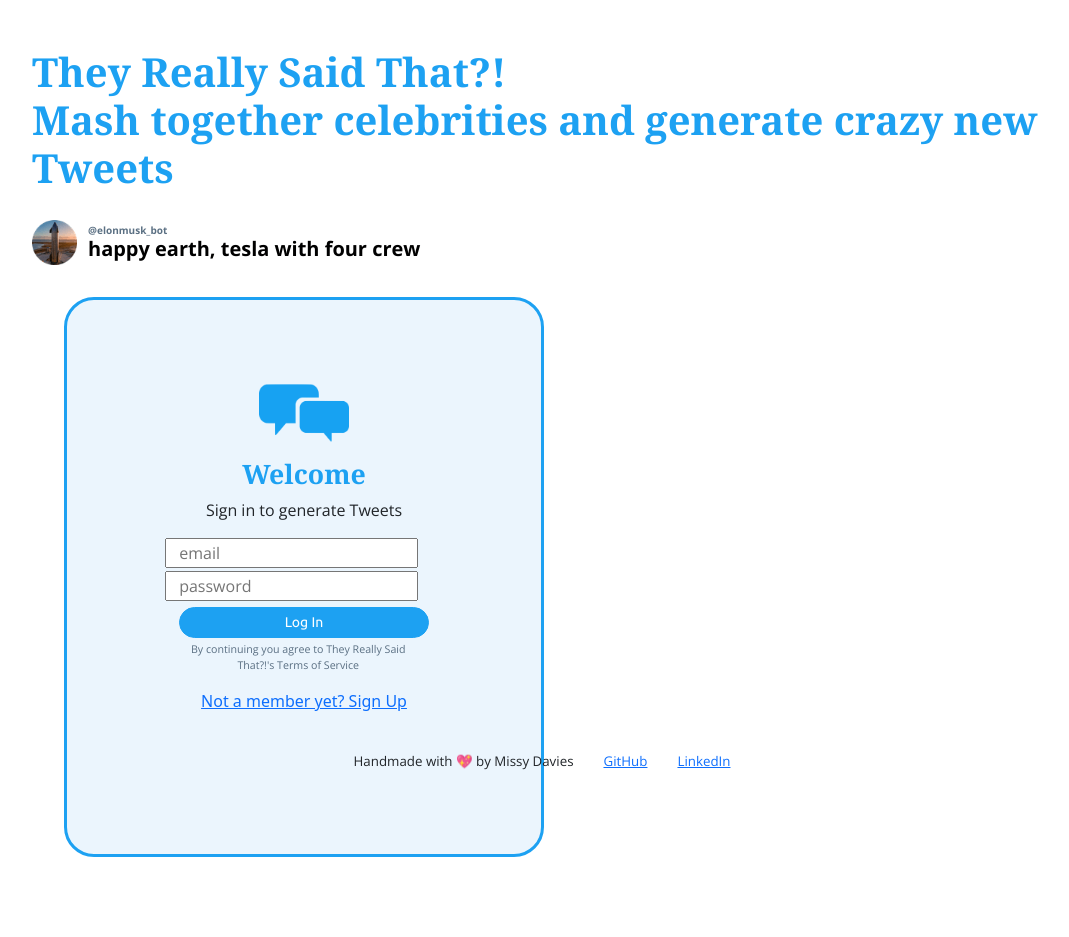
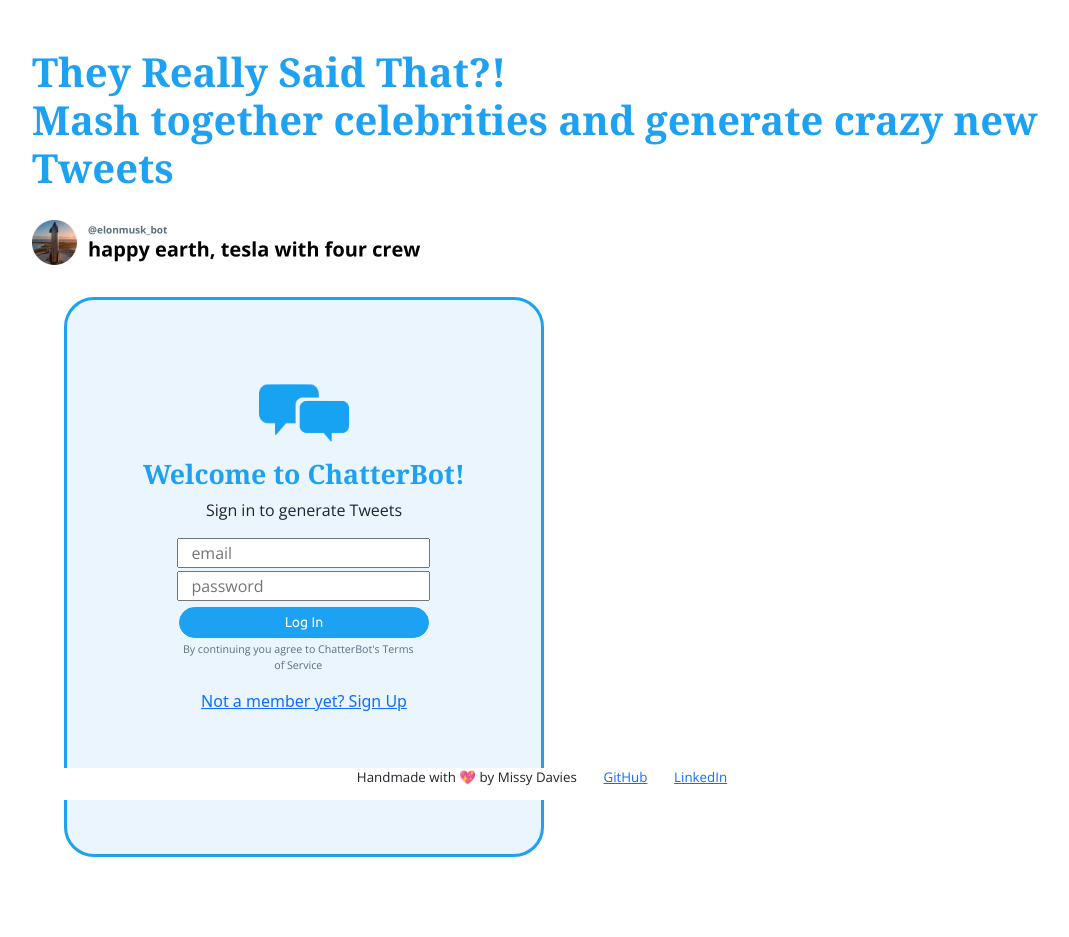
Before and after one commit to missy-davies/chatterbot, a Flask app: page /login in a window 1280 px wide. Shown: the whole page, without its empty margins (98-1167 px from the left). Run offline with Flask 2, Linux system fonts and the light colour scheme; some libraries are stand-ins or nearby versions.

Commit message:
Add more styling

```diff
--- a/static/css/style.css
+++ b/static/css/style.css
@@ -35,10 +35,6 @@ p {
 	margin-left: 7em;
 }
 
-.slogan {
-	padding-left: 2em;
-}
-
 .flash-msg {
 	position: absolute;
 	padding: 10px;
@@ -72,14 +68,23 @@ html, body {
 	bottom: 0;
 	width: 100%;
 	height: 2rem;
+	background: #ffffff;
 }
 
-ul, li {
+.about-info li {
 	display: inline;
-	padding-left: 15px;
-	padding-right: 15px;
+	padding-left: 0;
+	padding-right: 0;
 	font-size: 10pt;
 	font-family: 'Open Sans', sans-serif;
+	margin-right: 1em;
+	margin-left: 1em;
+}
+
+.about-info {
+	margin-top: 0;
+	margin-bottom: 0;
+	padding-left: 0;
 }
 
 /* Account Login Widget */
@@ -104,6 +109,10 @@ ul, li {
 input {
 	text-indent: 10px;
 	font-family: 'Open Sans', sans-serif;
+}
+
+#email, #password, #fname, #login-email, #login-password {
+	margin-left: .95em;
 }
 
 /* Carousel */
@@ -143,13 +152,12 @@ input {
   color: #1B91DA;
 }
 
-/* TODO: Come back to this and get buttons in same exact place again */
-.logout-fav {
-	margin-top: 3.5em;
+.generate-fav {
+	margin-top: 22.85em;
 }
 
-.generate-fav {
-	margin-top: 22.7em;
+.logout-fav {
+	margin-top: 4.65em;
 }
 
 .favs {
@@ -159,75 +167,6 @@ input {
 .favs:hover {
 	background-color: #7c90a2;
 }
-
-/* TODO: FIX THIS MISSY TESTING CHECKBOXES */
-/* .checkbox {
-  display: block;
-  position: relative;
-  padding-left: 35px;
-  margin-bottom: 12px;
-  cursor: pointer;
-  font-size: 22px;
-  -webkit-user-select: none;
-  -moz-user-select: none;
-  -ms-user-select: none;
-  user-select: none;
-} */
-
-/* Hide the browser's default checkbox */
-/* .checkbox input {
-  position: absolute;
-  opacity: 0;
-  cursor: pointer;
-  height: 0;
-  width: 0;
-} */
-
-/* Create a custom checkbox */
-/* .checkmark {
-  position: absolute;
-  top: 0;
-  left: 0;
-  height: 25px;
-  width: 25px;
-  background-color: #eee;
-} */
-
-/* On mouse-over, add a grey background color */
-/* .checkbox:hover input ~ .checkmark {
-  background-color: #ccc;
-} */
-
-/* When the checkbox is checked, add a blue background */
-/* .checkbox input:checked ~ .checkmark {
-  background-color: #2196F3;
-} */
-
-/* Create the checkmark/indicator (hidden when not checked) */
-/* .checkmark:after {
-  content: "";
-  position: absolute;
-  display: none;
-} */
-
-/* Show the checkmark when checked */
-/* .checkbox input:checked ~ .checkmark:after {
-  display: block;
-} */
-
-/* Style the checkmark/indicator */
-/* .checkbox .checkmark:after {
-  left: 9px;
-  top: 5px;
-  width: 5px;
-  height: 10px;
-  border: solid white;
-  border-width: 0 3px 3px 0;
-  -webkit-transform: rotate(45deg);
-  -ms-transform: rotate(45deg);
-  transform: rotate(45deg);
-} */
-
 
 /* Celebrity Accounts Checkboxes */
 .checkbox {
@@ -267,17 +206,12 @@ img {
 	background-color: #EBF5FD;
 }
 
-/* TODO: WORKING ON ALIGNING HEART AND TWEET HERE */
 .align {
 	display: flex;
-	justify-content: space-between;
-	/* position: relative; */
 }
 
 .tweet-package {
-	/* position: absolute;
-	transform: translateX(-50%, -50%); */
-	/* justify-content: space-between; */
+	margin-top: 0.75em;
 }
 
 .centered {
@@ -304,13 +238,11 @@ img {
 	width: 25em;
 	height: 30em;
 }
-/* TODO: Switch this back to 40px is good */
+
 .heart {
     font-size: 40px;
 	color: #aaa;
 	cursor: pointer;
-	/* display: flex;
-	vertical-align: super; */
 }
 
 .heart:hover {
--- a/static/js/tweet-generator.js
+++ b/static/js/tweet-generator.js
@@ -47,7 +47,9 @@ $('#generate-tweet').on('click', (evt) => {
 		!$('#justinbieber').is(':checked') &&
 		!$('#ladygaga').is(':checked')
 	) {
-		swal('Oops, please select at least one Twitter account 🙏');
+		swal(
+			'Hold your horses! 🦄🐴 \n Please select at least 1 Twitter account.'
+		);
 	} else {
 		let data = {
 			kimkardashian: $('#kimkardashian').is(':checked'),
--- a/templates/base.html
+++ b/templates/base.html
@@ -46,7 +46,7 @@
 	</body>
 
 	<footer class="footer">
-		<ul>
+		<ul class="about-info">
 			<li>Handmade with 💖 by Missy Davies</li>
 			<li><a href="https://github.com/missy-davies" target="_blank">GitHub</a></li>
 			<li><a href="https://www.linkedin.com/in/missydavies/" target="_blank">LinkedIn</a></li>
--- a/templates/create-account.html
+++ b/templates/create-account.html
@@ -5,7 +5,7 @@
 {% block body%}
 <div class="container">
   <div class="row align-items-center justify-content-center static-height vertical-center">
-    <div class="col slogan">
+    <div class="col">
       <h1>They Really Said That?!<br>
       Mash together celebrities and generate crazy new Tweets</h1>
       <div id="carouselExampleSlidesOnly" class="carousel slide" data-ride="carousel">
@@ -34,7 +34,7 @@
     <div class="col centered">
       <div class="widget">
         <img class="big-logo" src="/static/img/Logo Small.png">
-        <h2>Welcome</h2>
+        <h2>Welcome to ChatterBot!</h2>
         <p>Sign up to generate Tweets</p>
 
         <form action="/" method="POST">
@@ -53,7 +53,7 @@
           <button type="submit" class="btn btn-primary btn-sm">Continue</button>
         </form>
 
-        <p class="session-terms">By continuing you agree to They Really Said That?!'s Terms of Service</p>
+        <p class="session-terms">By continuing you agree to ChatterBot's Terms of Service</p>
 
         <a href="/login">Already a member? Log In</a>
 
--- a/templates/generate.html
+++ b/templates/generate.html
@@ -5,7 +5,7 @@
 {% block body %}
 <div class="container">
   <div class="row align-items-center justify-content-center static-height vertical-center">
-    <div class="col half">
+    <div class="col">
       <div class="twitter-accounts">
         <img class="logo" src="/static/img/Logo Small.png">
         <h3>Choose 1 or more accounts to<br>
--- a/templates/login.html
+++ b/templates/login.html
@@ -5,8 +5,7 @@
 {% block body%}
 <div class="container">
   <div class="row align-items-center justify-content-center static-height vertical-center">
-    <div class="col half">
-      <!-- slogan -->
+    <div class="col">
       <h1>They Really Said That?!<br>
       Mash together celebrities and generate crazy new Tweets</h1>
       <div id="carouselExampleSlidesOnly" class="carousel slide" data-ride="carousel">
@@ -34,7 +33,7 @@
     <div class="col centered">
       <div class="widget">
         <img class="big-logo" src="/static/img/Logo Small.png">
-        <h2>Welcome</h2>
+        <h2>Welcome to ChatterBot!</h2>
         <p>Sign in to generate Tweets</p>
 
         <form action="/login" method="POST">
@@ -48,7 +47,7 @@
           <button class="btn btn-primary btn-sm" type="submit">Log In</button>
         </form>
 
-        <p class="session-terms">By continuing you agree to They Really Said That?!'s Terms of Service</p>
+        <p class="session-terms">By continuing you agree to ChatterBot's Terms of Service</p>
 
         <a href="/">Not a member yet? Sign Up</a>
       </div>
```
Also changed, not shown: seed_database.py (+10 -8 lines), static/img/tweet1.png, static/img/tweet2.png, static/img/tweet3.png, static/img/tweet4.png, static/img/tweet5.png.
